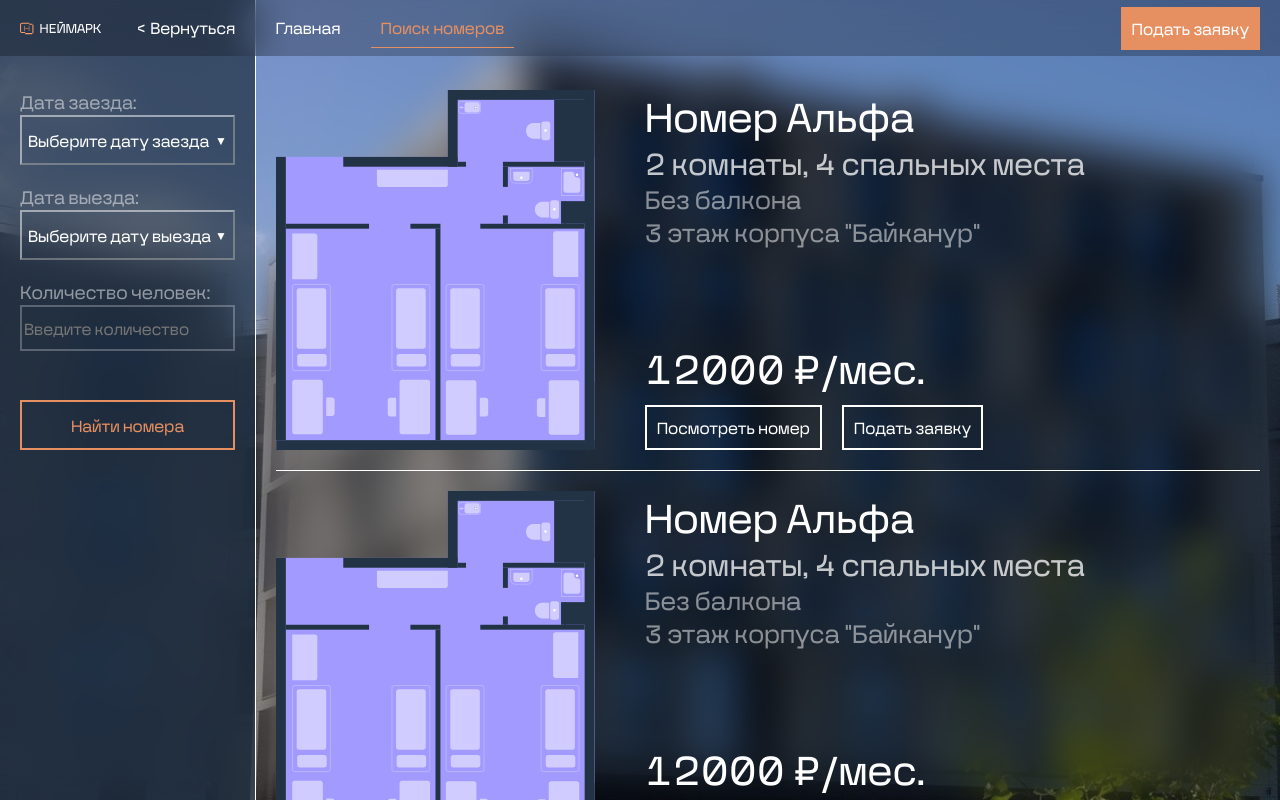
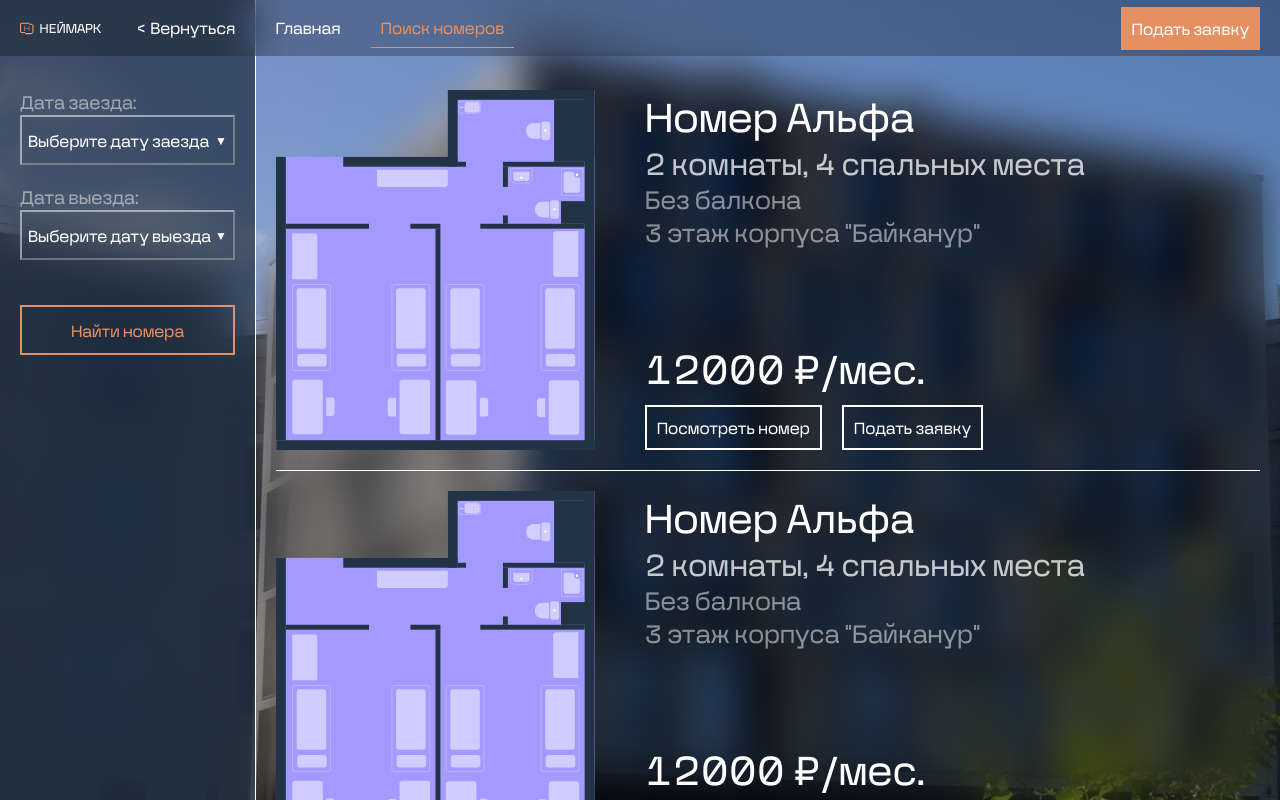
Before and after one commit to Sasha1339/neimark-hotel, a React (Create React App) app: page /search in a window 1280 px wide. Built offline with nearby package versions, Linux system fonts and the light colour scheme.

Commit message:
feat(delete fikters by people)

```diff
--- a/src/components/SearchComponent/SearchComponent.module.css
+++ b/src/components/SearchComponent/SearchComponent.module.css
@@ -5,7 +5,7 @@
     align-content: center;
     display: grid;
     position: relative;
-    grid-template-columns: repeat(4, 1fr);
+    grid-template-columns: repeat(3, 1fr);
     box-sizing: border-box;
     gap: 10px;
     border: 1px solid var(--text-color-default-opacity-25)
--- a/src/components/SearchComponent/SearchComponent.tsx
+++ b/src/components/SearchComponent/SearchComponent.tsx
@@ -25,26 +25,6 @@ export const SearchComponent: FC<Props> = () => {
   const inputRef = useRef<HTMLInputElement>(null);
   const navigate =useNavigate();
 
-  useEffect(() => {
-    if (filters.people && inputRef.current) {
-      inputRef.current.value = filters.people + ' чел.';
-    }
-  }, []);
-
-
-  const onFocus = (event: FocusEvent<HTMLInputElement, EventTarget>) => {
-    event.target.value = event.target.value.replace(' чел.', '')
-  }
-
-  const onBlur = (event: FocusEvent<HTMLInputElement, EventTarget>) => {
-    event.target.value = event.target.value + ' чел.'
-  }
-
-  const handleInputChange = (e: ChangeEvent<HTMLInputElement>) => {
-    const value = e.target.value.replace(/[^0-9]/g, '');
-    dispatch(searchActions.setPeople(Number(value)))
-    e.target.value = value;
-  };
 
   const handleStartDateChange = (date: Date | null) => {
     dispatch(searchActions.setDateStart(date?.toISOString() ?? null))
@@ -97,9 +77,6 @@ export const SearchComponent: FC<Props> = () => {
         customInput={<CustomInputEnd />}
       /></div>
       <div className={styles.item}>
-        <input ref={inputRef} className={styles.input_item} placeholder={'Количество человек'} type="text" onChange={handleInputChange} onFocus={onFocus} onBlur={onBlur} />
-      </div>
-      <div className={styles.item}>
         <ButtonBorder className={styles.button} title={'Найти номера'} disabled={!isFilterValid} onClick={() => navigate('/search')}/>
       </div>
     </div>
--- a/src/components/SearchPageComponent/SearchPageComponent.tsx
+++ b/src/components/SearchPageComponent/SearchPageComponent.tsx
@@ -36,26 +36,6 @@ export const SearchPageComponent: FC<Props> = ({...props}) => {
       tabContext[1]('home');
     }
   }, []);
-
-  useEffect(() => {
-    if (filters.people && inputRef.current) {
-      inputRef.current.value = filters.people.toString().length > 0 ? filters.people + ' чел.' : '';
-    }
-  }, []);
-
-  const onFocus = (event: FocusEvent<HTMLInputElement, EventTarget>) => {
-    event.target.value = event.target.value.replace(' чел.', '')
-  }
-
-  const onBlur = (event: FocusEvent<HTMLInputElement, EventTarget>) => {
-    event.target.value = event.target.value + ' чел.'
-  }
-
-  const handleInputChange = (e: ChangeEvent<HTMLInputElement>) => {
-    const value = e.target.value.replace(/[^0-9]/g, '');
-    dispatch(searchActions.setPeople(Number(value)))
-    e.target.value = value;
-  };
 
   const handleStartDateChange = (date: Date | null) => {
     dispatch(searchActions.setDateStart(date?.toISOString() ?? null))
@@ -113,12 +93,6 @@ export const SearchPageComponent: FC<Props> = ({...props}) => {
             customInput={<CustomInputEnd/>}
           /></div>
         <div className={styles.item}>
-          <p className={styles.description_filter}>Количество человек:</p>
-          <input ref={inputRef} className={styles.input_item} placeholder={'Введите количество'} type="text"
-                 onChange={handleInputChange} onFocus={onFocus} onBlur={onBlur}/>
-
-        </div>
-        <div className={styles.item}>
           <div></div>
           <ButtonBorder className={styles.button} title={'Найти номера'} disabled={!isFiltersValid} onClick={() => {}}/>
 
--- a/src/services/search.ts
+++ b/src/services/search.ts
@@ -14,7 +14,6 @@ const initialState: SearchState = {
   filters: {
     dateStart: null,
     dateEnd: null,
-    people: 0,
   }
 
 }
@@ -25,7 +24,7 @@ const searchSlice = createSlice({
   initialState,
   selectors: {
     filters: (state) => state.filters,
-    isFiltersValid: (state) => !!state.filters.people && !!state.filters.dateStart && !!state.filters.dateEnd,
+    isFiltersValid: (state) => !!state.filters.dateStart && !!state.filters.dateEnd,
     results: (state) => state.results
   },
   reducers: {
@@ -39,11 +38,6 @@ const searchSlice = createSlice({
         state.filters.dateEnd = action.payload;
       }
     },
-    setPeople: (state, action: PayloadAction<number>) => {
-      if (state.filters) {
-        state.filters.people = action.payload;
-      }
-    }
   }
 })
 
--- a/src/shared/types.ts
+++ b/src/shared/types.ts
@@ -5,5 +5,4 @@ export type NavigationTab = 'home' | 'about' | 'price' | 'acco' | 'news' | strin
 export interface Filter {
   dateStart: string | null;
   dateEnd: string | null;
-  people: number;
 }
```
